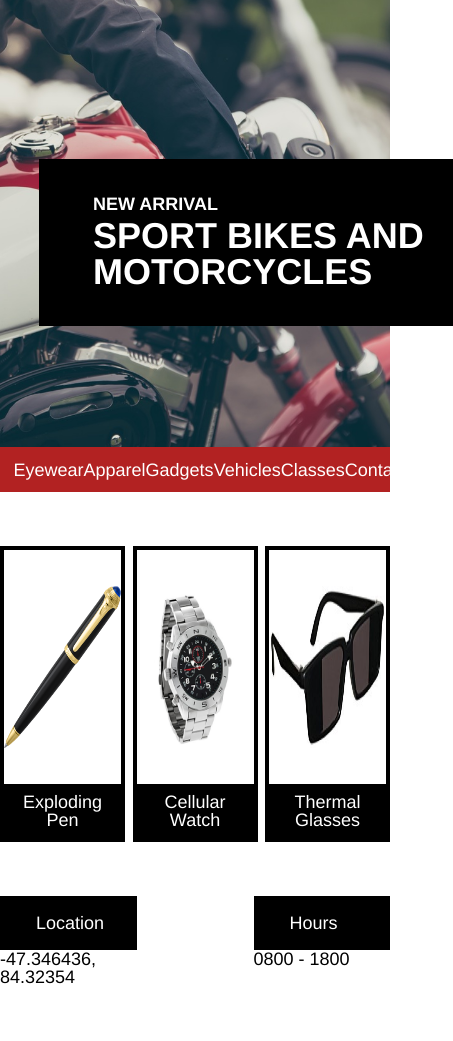
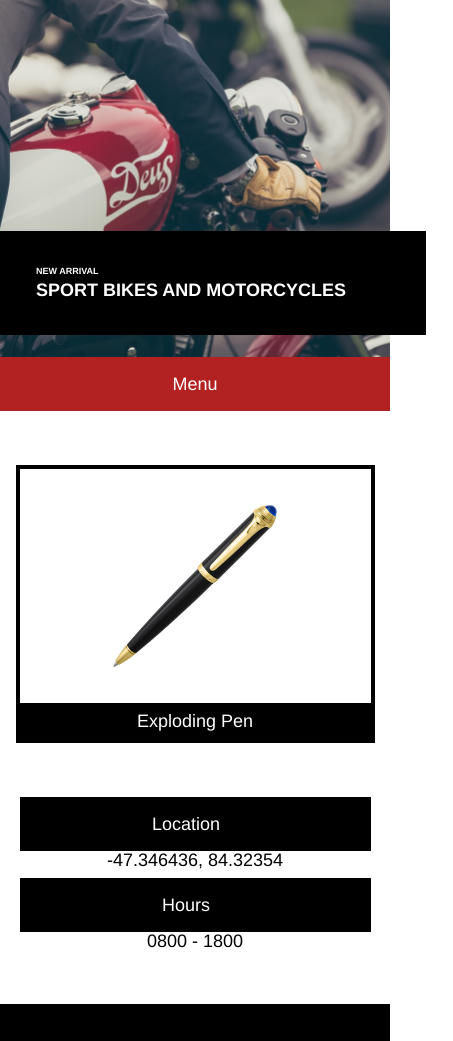
Before and after one commit to brendonwanderlust/secretagentsupply, a plain HTML site: page index.html in a window 390 px wide. Shown: the part 59-1100 px from the top of the page, 453 px wide, since content can reach past the window. Drawn offline with Linux system fonts and the light colour scheme.

Commit message:
final commit

```diff
--- a/index.html
+++ b/index.html
@@ -28,12 +28,13 @@
     <!-- Start NAV BAR  -->
     <nav>
       <ul>
-        <span>Eyewear</span>
-        <span>Apparel</span>
-        <span>Gadgets</span>
-        <span>Vehicles</span>
-        <span>Classes</span>
-        <span>Contact</span>
+        <span id="eyewear">Eyewear</span>
+        <span id="apparel">Apparel</span>
+        <span id="gadgets">Gadgets</span>
+        <span id="vehicles">Vehicles</span>
+        <span id="classes">Classes</span>
+        <span id="contact">Contact</span>
+        <span id="menu">Menu</span>
       </ul>
     </nav>
 
--- a/resources/css/style.css
+++ b/resources/css/style.css
@@ -6,8 +6,7 @@ html  {
   color: white;
 }
 
-/* (unfixed, logo with padding-left, justify left,
-display: block) */
+/* HEADER (header is unfixed, logo with padding-left, justify left, display: block) */
 header {
   display: flex;
   height: 3.125rem;
@@ -36,8 +35,8 @@ header {
   font-size: 1rem;
 }
 
-/* (background image with no-repeat, width 100%, and
-interior div with arrival notification) */
+/* MAIN BANNER SECTION (background image with no-repeat and width is 100%;
+styled an interior div for "new arrivals" banner, stlyed text within the banner) */
 .main-banner {
   background-image: url("../images/moto.jpeg");
   background-repeat: no-repeat;
@@ -70,11 +69,15 @@ interior div with arrival notification) */
   font-family: helvetica;
 }
 
-/* (redbrick background, no-text decoration, an unordered
- list flex container with "sapce-between", Nav list changes to menu only in tablet screen sizes
- and disappears in mobile screen sizes) */
+/* NAV SECTION (redbrick background, no-text decoration, an unordered
+ list flex container with "sapce-between" there is a hidden "menu" item within
+ the list */
 nav {
   background-color: firebrick;
+}
+
+#menu {
+  display: none;
 }
 
 nav ul {
@@ -86,10 +89,8 @@ nav ul {
   padding: .75rem;
 }
 
-/* (add images of products with names underneath, in
-full screen products are flex centered, tablet flex "space-between" also
-tablet screen sizes reduce to just two products displayed, mobile screen
-sizes reduce to just one.) */
+/* PORDUCT GRID SECTION (section is a flex container, indivdual products are
+block level items with an image and heading inside */
 .product-grid {
   display: flex;
   justify-content: space-between;
@@ -144,8 +145,7 @@ sizes) */
   color: black;
   font-size: 1rem;
 }
-/* (footer aligns left in desktop and tablets. Mobile screens
-the text centers) */
+/* (footer aligns left in desktop and tablets) */
 footer {
   display: flex;
   align-items: center;
@@ -156,3 +156,145 @@ footer {
 footer h4 {
   margin-left: 10%;
 }
+
+/* Media query targeting tablet size screens. changes made include:
+1. reduced new-arrival banner margin;
+2. redcuced font-sizes within the new-arrivals banner by 25%;
+3  delete the nav list to just say "menu;"
+4. not showing the third picture "Thermal Glasses;"
+5. removed margin from the footer coyright text
+5. reduced size of new-arrival banner by 25% */
+@media only screen and (max-width: 1024px) {
+  .new-arrival {
+    margin-left: 1rem;
+    width: 15rem;
+  }
+
+  .new-arrival h3 {
+    font-size: .75rem;
+  }
+
+  .new-arrival h1 {
+    font-size: 1.5rem;
+  }
+
+  #eyewear,
+  #apparel,
+  #gadgets,
+  #vehicles,
+  #classes,
+  #contact {
+    display: none;
+  }
+
+  #menu {
+    display: flex;
+    justify-content: center;
+    align-items: center;
+    max-width: 960px;
+    margin: 0 auto;
+    padding: .75rem;
+  }
+
+  .thermal-glasses {
+    display: none;
+  }
+
+  .exploding-pen,
+  .cellular-watch {
+    display: block;
+    border: 4px solid black;
+    width: 47%;
+    overflow: hidden;
+}
+
+footer h4 {
+  margin-left: 0%;
+}
+
+/* Media query targeting mobile phone size screens. changes made include:
+1. moved "new-arrival" banner to the bottom of container and made width 100%;
+2. reduced "new-arrival" banner font-size by 50%;
+3. removed second product so only one is visible and made width 90% of container;
+4. made "location-hours" container a flex container and justified as column
+5. footer text is centered on screen */
+@media only screen and (max-width: 470px) {
+  .main-banner {
+    height: 20rem;
+  }
+
+  .new-arrival {
+    position: relative;
+    background-color: black;
+    width: 100%;
+    top: 13rem;
+    margin-left: 0px;
+    padding-left: 2rem;
+    padding-top: 2rem;
+    padding-bottom: 2rem;
+  }
+
+  .new-arrival h3 {
+    font-size: .5rem;
+  }
+
+  .new-arrival h1 {
+    font-size: 1rem;
+  }
+
+  #eyewear,
+  #apparel,
+  #gadgets,
+  #vehicles,
+  #classes,
+  #contact {
+    display: none;
+  }
+
+  #menu {
+    display: flex;
+    justify-content: center;
+    align-items: center;
+    max-width: 960px;
+    margin: 0 auto;
+    padding: .25rem;
+  }
+
+  .product-grid {
+    justify-content: center;
+  }
+
+  .thermal-glasses,
+  .cellular-watch {
+    display: none;
+  }
+
+  .exploding-pen {
+    display: block;
+    border: 4px solid black;
+    width: 90%;
+    overflow: hidden;
+}
+
+  .location-hours {
+    display: flex;
+    align-items: center;
+    flex-direction: column;
+    margin-bottom: 2.5rem;
+  }
+
+  .location,
+  .hours {
+    width: 90%;
+    margin-bottom: .5rem;
+    text-align: center;
+  }
+
+  .location h4,
+  .hours h4 {
+    padding-left: 0rem;
+  }
+
+  footer {
+    justify-content: center;
+}
```
